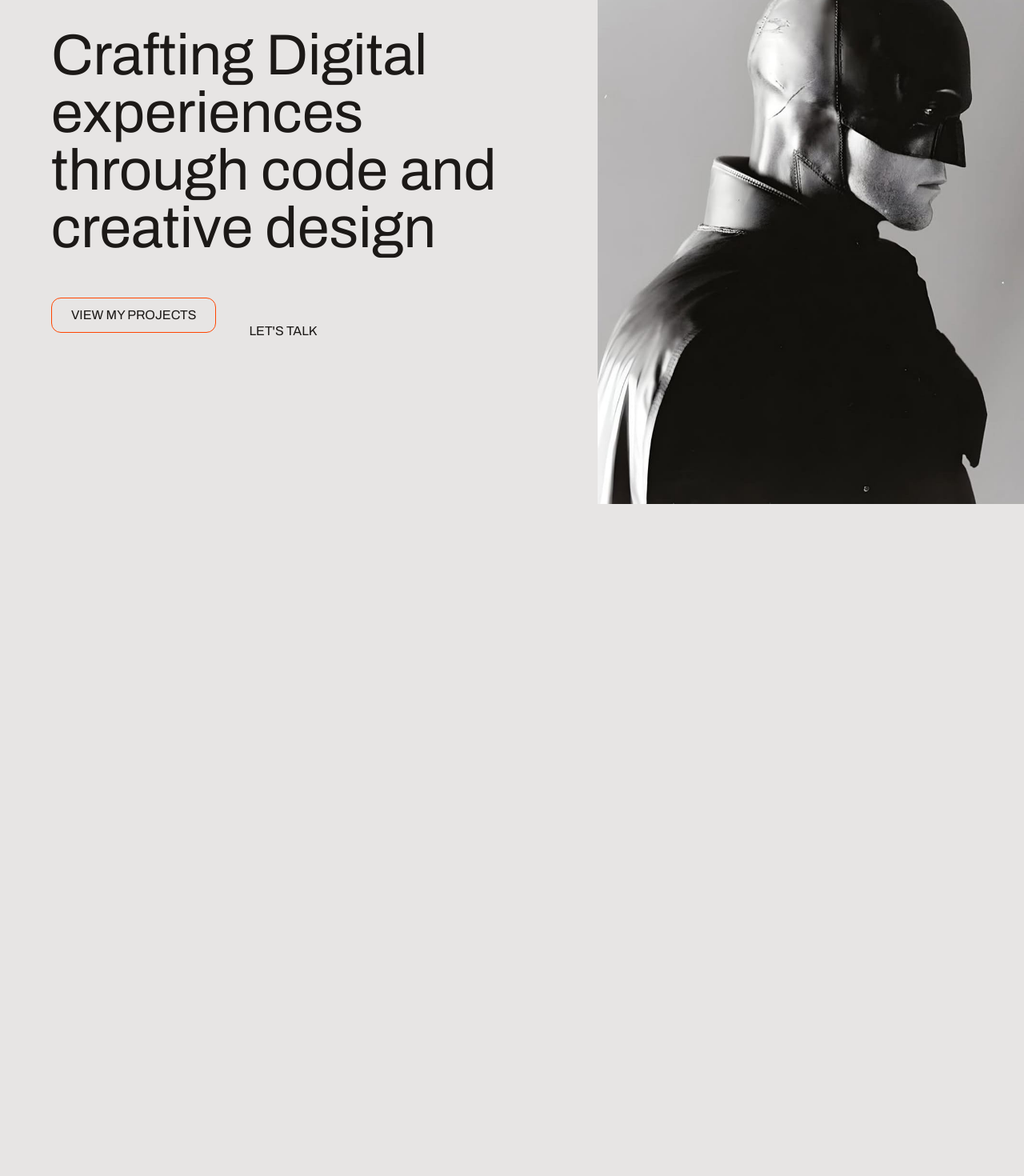
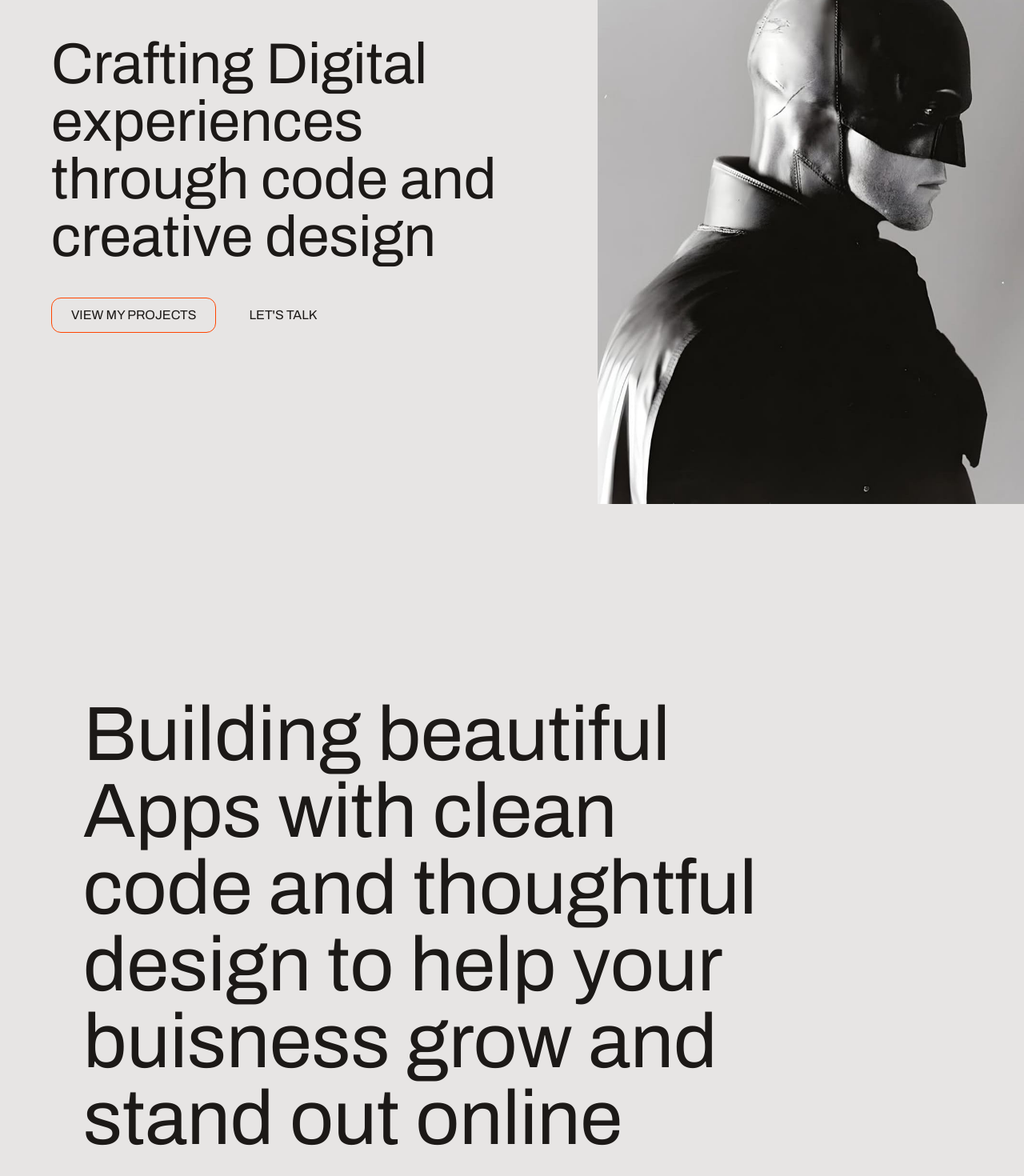
Before and after one commit to codewmanas/Portfolio, a Next.js app: page / in a window 1280 px wide. Shown: the part 170-1640 px from the top of the page at 80% size. Before the commit the page ends 800 px from the top, so only its background shows below. Built offline with nearby package versions, Linux system fonts and the light colour scheme.

Commit message:
Intro Section Static

```diff
--- a/src/app/page.tsx
+++ b/src/app/page.tsx
@@ -1,12 +1,13 @@
 import Header from "@/sections/Header";
 import Hero from "@/sections/Hero";
-
+import Intro from "@/sections/Intro";
 
 export default function Home() {
   return(
   <>
     <Header />
     <Hero />
+    <Intro />
   </>
   );
 }
--- a/src/sections/Hero.tsx
+++ b/src/sections/Hero.tsx
@@ -24,7 +24,7 @@ const Hero: FC = () => {
                 }>
             <span>View My Projects</span>
           </Button>
-          <Button variant="text" className="mx-10 mt-10">Let's Talk</Button>
+          <Button variant="text" className="mx-10">Let's Talk</Button>
           </div>
         </div>
         </div>
--- a/src/sections/Intro.tsx
+++ b/src/sections/Intro.tsx
@@ -1,7 +1,16 @@
+import { section } from "motion/react-client";
 import { FC } from "react";
 
 const Intro: FC = () => {
-  return <div>Intro</div>;
+  return <section className="py-24 md:py-32 lg:py-40 mt-12 md:mt-16 lg:mt-20">
+    <div className="container">
+      <h2 className="text-4xl md:text-7xl lg:text-8xl lg:w-[80%]">
+        Building beautiful Apps with clean code and thoughtful design
+        to
+        help your buisness grow and stand out online
+      </h2>
+    </div>
+  </section>;
 };
 
 export default Intro;
```
